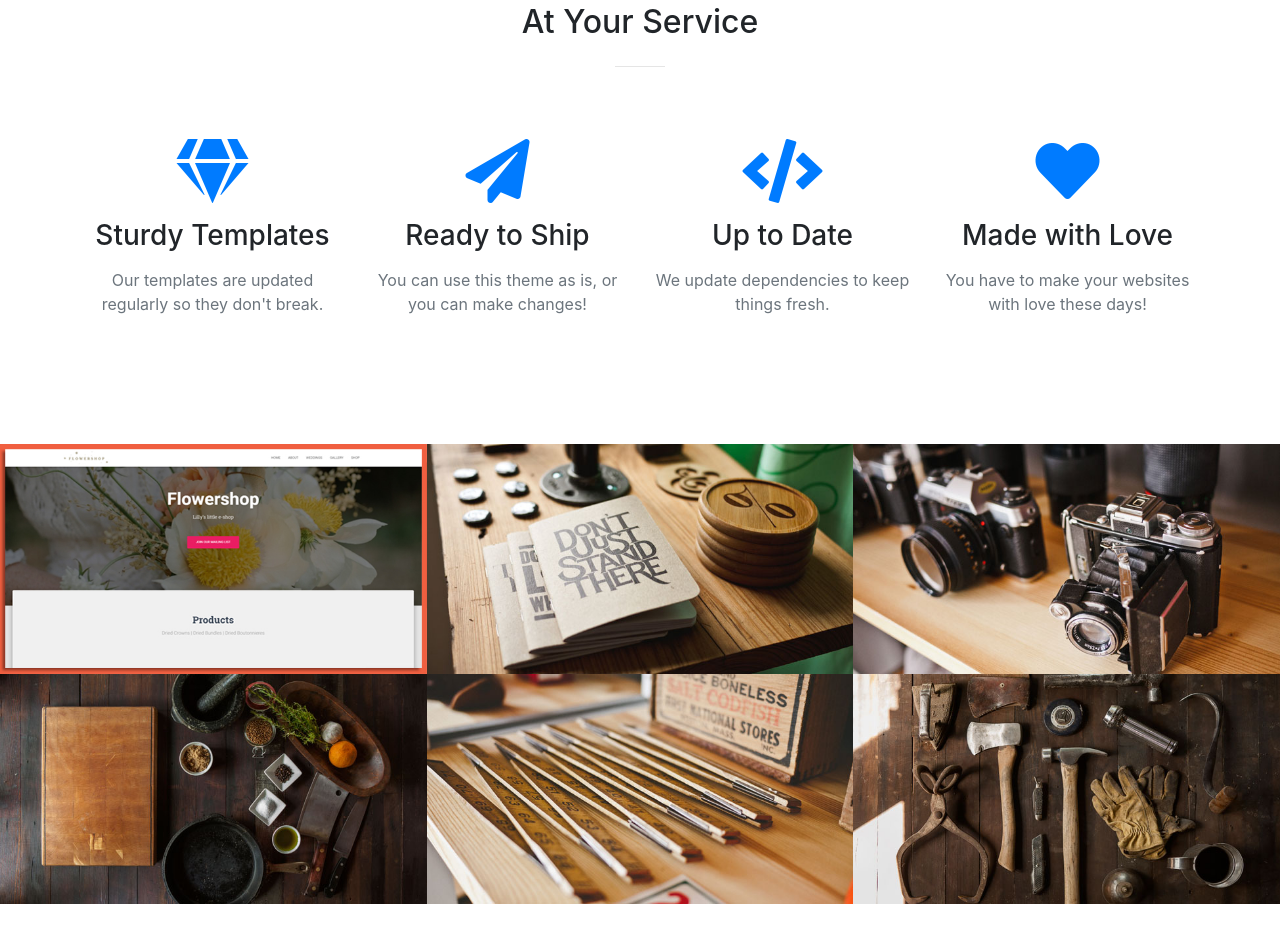
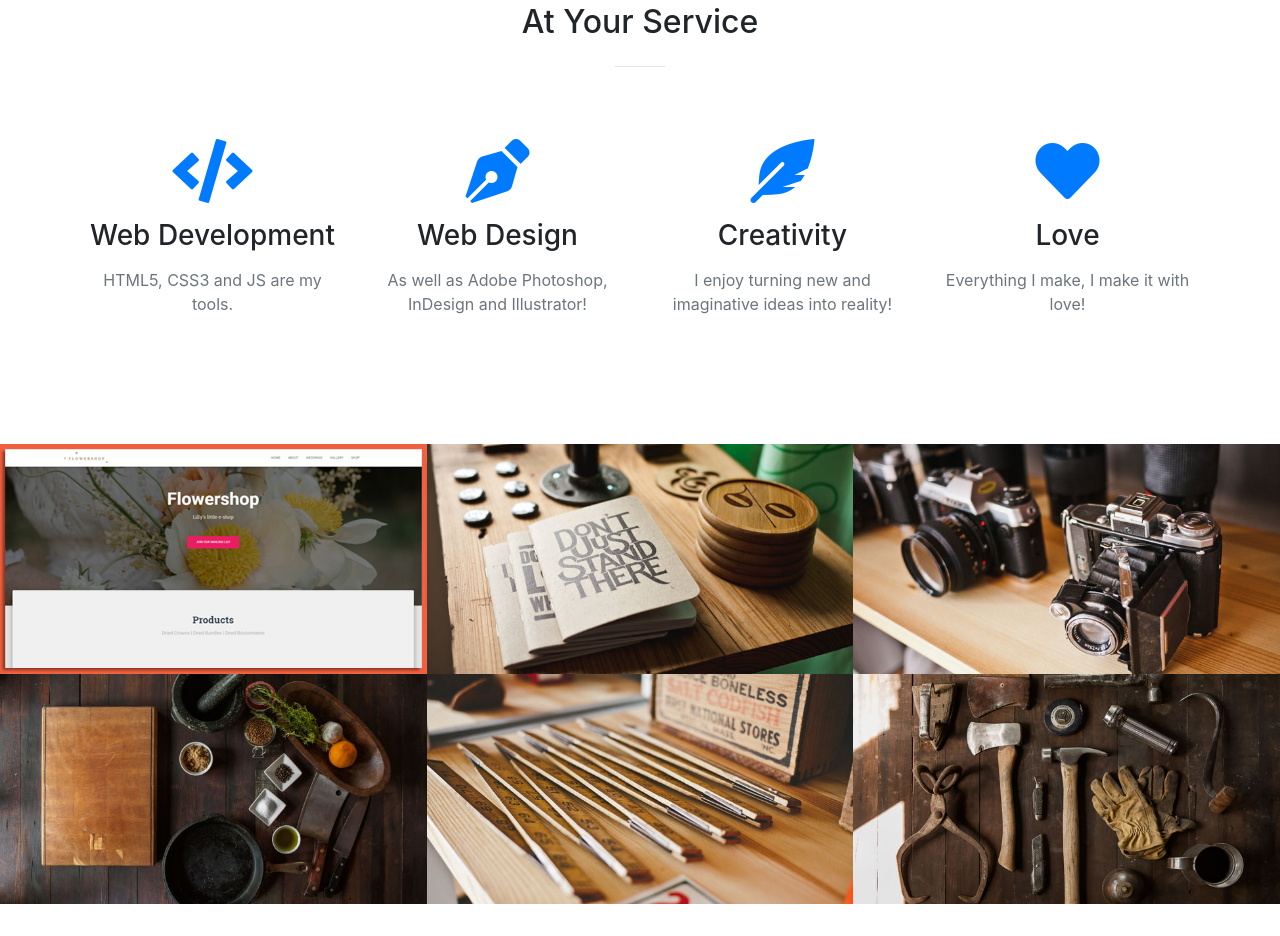
Before and after one commit to helenadrinic/helenadrinic.github.io, a website with bundled scripts: page index.html in a window 1280 px wide. Shown: the part 1522-2458 px from the top of the page. Built offline with nearby package versions, Linux system fonts and the light colour scheme.

Commit message:
Update index.html

```diff
--- a/index.html
+++ b/index.html
@@ -100,30 +100,30 @@
         <div class="row">
           <div class="col-lg-3 col-md-6 text-center">
             <div class="service-box mt-5 mx-auto">
-              <i class="fas fa-4x fa-gem text-primary mb-3 sr-icon-1"></i>
-              <h3 class="mb-3">Sturdy Templates</h3>
-              <p class="text-muted mb-0">Our templates are updated regularly so they don't break.</p>
+              <i class="fas fa-4x fa-code text-primary mb-3 sr-icon-1"></i>
+              <h3 class="mb-3">Web Development</h3>
+              <p class="text-muted mb-0">HTML5, CSS3 and JS are my tools.
             </div>
           </div>
           <div class="col-lg-3 col-md-6 text-center">
             <div class="service-box mt-5 mx-auto">
-              <i class="fas fa-4x fa-paper-plane text-primary mb-3 sr-icon-2"></i>
-              <h3 class="mb-3">Ready to Ship</h3>
-              <p class="text-muted mb-0">You can use this theme as is, or you can make changes!</p>
+              <i class="fas fa-4x fa-pen-nib text-primary mb-3 sr-icon-2"></i>
+              <h3 class="mb-3">Web Design</h3>
+              <p class="text-muted mb-0">As well as Adobe Photoshop, InDesign and Illustrator!</p>
             </div>
           </div>
           <div class="col-lg-3 col-md-6 text-center">
             <div class="service-box mt-5 mx-auto">
-              <i class="fas fa-4x fa-code text-primary mb-3 sr-icon-3"></i>
-              <h3 class="mb-3">Up to Date</h3>
-              <p class="text-muted mb-0">We update dependencies to keep things fresh.</p>
+              <i class="fas fa-4x fa-feather-alt text-primary mb-3 sr-icon-3"></i>
+              <h3 class="mb-3">Creativity</h3>
+              <p class="text-muted mb-0"> I enjoy turning new and imaginative ideas into reality! </p>
             </div>
           </div>
           <div class="col-lg-3 col-md-6 text-center">
             <div class="service-box mt-5 mx-auto">
               <i class="fas fa-4x fa-heart text-primary mb-3 sr-icon-4"></i>
-              <h3 class="mb-3">Made with Love</h3>
-              <p class="text-muted mb-0">You have to make your websites with love these days!</p>
+              <h3 class="mb-3">Love</h3>
+              <p class="text-muted mb-0">Everything I make, I make it with love! </p>
             </div>
           </div>
         </div>
```
